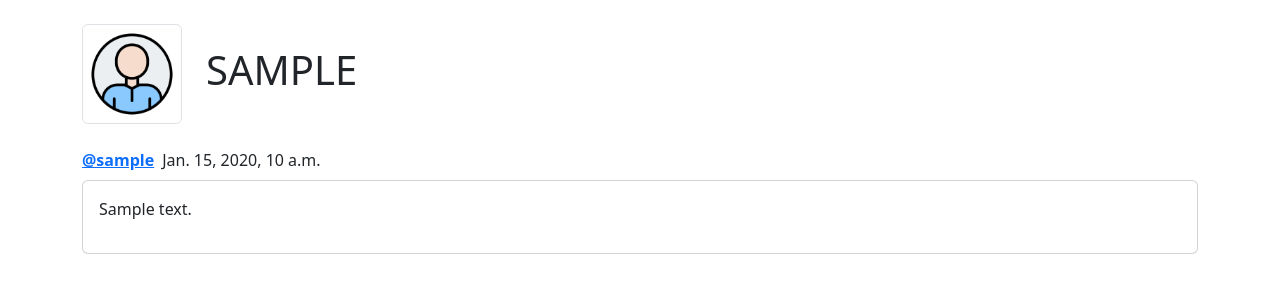
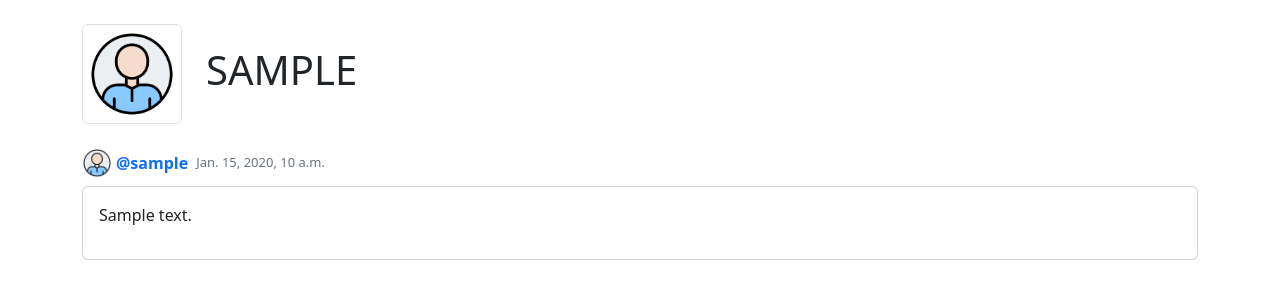
Before and after one commit to stevensdotb/meow-social-app, a Django app: a page that uses meowapp/templates/snippets/post_card.html in a window 1280 px wide. Shown: the part 70-370 px from the top of the page. Run offline with Django 4.2, Linux system fonts and the light colour scheme; tables that the repository leaves empty hold one stand-in row (values such as "Sample post"); parts of the project's set-up code (start-up, migrations or seed data) failed here and were passed over.

Commit message:
Order post in user profile

```diff
--- a/meowapp/templates/snippets/post_card.html
+++ b/meowapp/templates/snippets/post_card.html
@@ -1,12 +1,14 @@
-<!-- POST -->
+
+{% load static %}
 <div class="post mb-3">
-    <div class="id-post d-flex mb-2">
-        <span class="me-2">
+    <div class="id-post d-flex align-items-center mb-2">
+        <img src="{% static 'userprofile/avatar.png' %}" class="me-1" alt="avatar profile" width="30">
+        <div class="me-2">
             <b>
-                <a href="{% url 'user_profile' post.user.username %}">@{{ post.user.username }}</a>
+                <a href="{% url 'user_profile' post.user.username %}" class="text-decoration-none">@{{ post.user.username }}</a>
             </b>
-        </span>
-        <span>{{ post.created_at }}</span>
+        </div>
+        <div class="text-secondary" style="font-size: 13px">{{ post.created_at }}</div>
     </div>
     <div class="card content p-3">
         <p>{{ post.text }}</p>
--- a/userprofile/models.py
+++ b/userprofile/models.py
@@ -8,6 +8,3 @@ class Post(models.Model):
     text = models.TextField(max_length=140)
     created_at = models.DateTimeField(auto_now_add=True)
     updated_at = models.DateTimeField(auto_now=True)
-
-    class Meta:
-        verbose_name = "Posts"
--- a/userprofile/views.py
+++ b/userprofile/views.py
@@ -14,7 +14,7 @@ def user_profile(request, username):
             return redirect("user_profile", username=username)
 
     form = PostForm()
-    posts = Post.objects.filter(user__username=username).all()
+    posts = Post.objects.filter(user__username=username).all().order_by("-created_at")
 
     context = {
         "username": username,
```
Also changed, not shown: db.sqlite3 (deleted).
